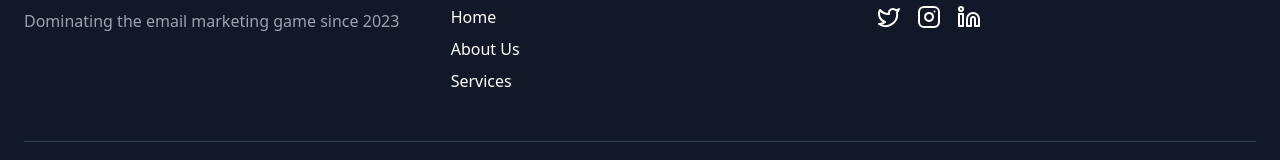
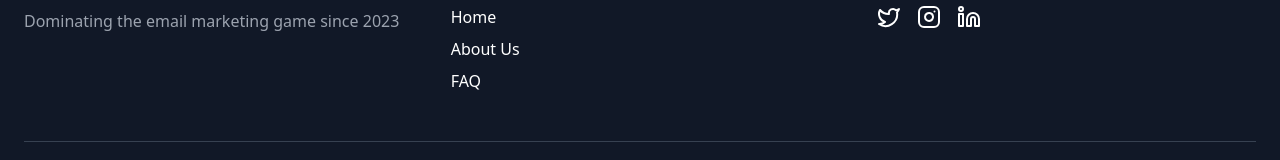
Before and after one commit to Ankurrawat-12/BlinkReach, a Next.js app: page / in a window 1280 px wide. Shown: the part 4151-4311 px from the top of the page. Built offline with nearby package versions, Linux system fonts and the light colour scheme.

Commit message:
added social media links

```diff
--- a/components/Footer.tsx
+++ b/components/Footer.tsx
@@ -14,15 +14,15 @@ const Footer: React.FC = () => {
             <h4 className="text-lg font-semibold mb-4">Quick Links</h4>
             <ul className="space-y-2">
               <li><a href="#" className="hover:text-gray-300 transition-colors">Home</a></li>
-              <li><a href="#" className="hover:text-gray-300 transition-colors">About Us</a></li>
-              <li><a href="#" className="hover:text-gray-300 transition-colors">Services</a></li>
+              <li><a href="#newsletter" className="hover:text-gray-300 transition-colors">About Us</a></li>
+              <li><a href="#faq" className="hover:text-gray-300 transition-colors">FAQ</a></li>
             </ul>
           </div>
           <div>
             <h4 className="text-lg font-semibold mb-4">Connect Us</h4>
             <div className="flex space-x-4">
-              <a href="#" className="hover:text-gray-300 transition-colors"><Twitter /></a>
-              <a href="#" className="hover:text-gray-300 transition-colors"><Instagram /></a>
+              <a href="https://x.com/TheEmailMafia" className="hover:text-gray-300 transition-colors"><Twitter /></a>
+              <a href="https://www.instagram.com/the_email_mafia/" className="hover:text-gray-300 transition-colors"><Instagram /></a>
               <a href="#" className="hover:text-gray-300 transition-colors"><Linkedin /></a>
             </div>
           </div>
```
